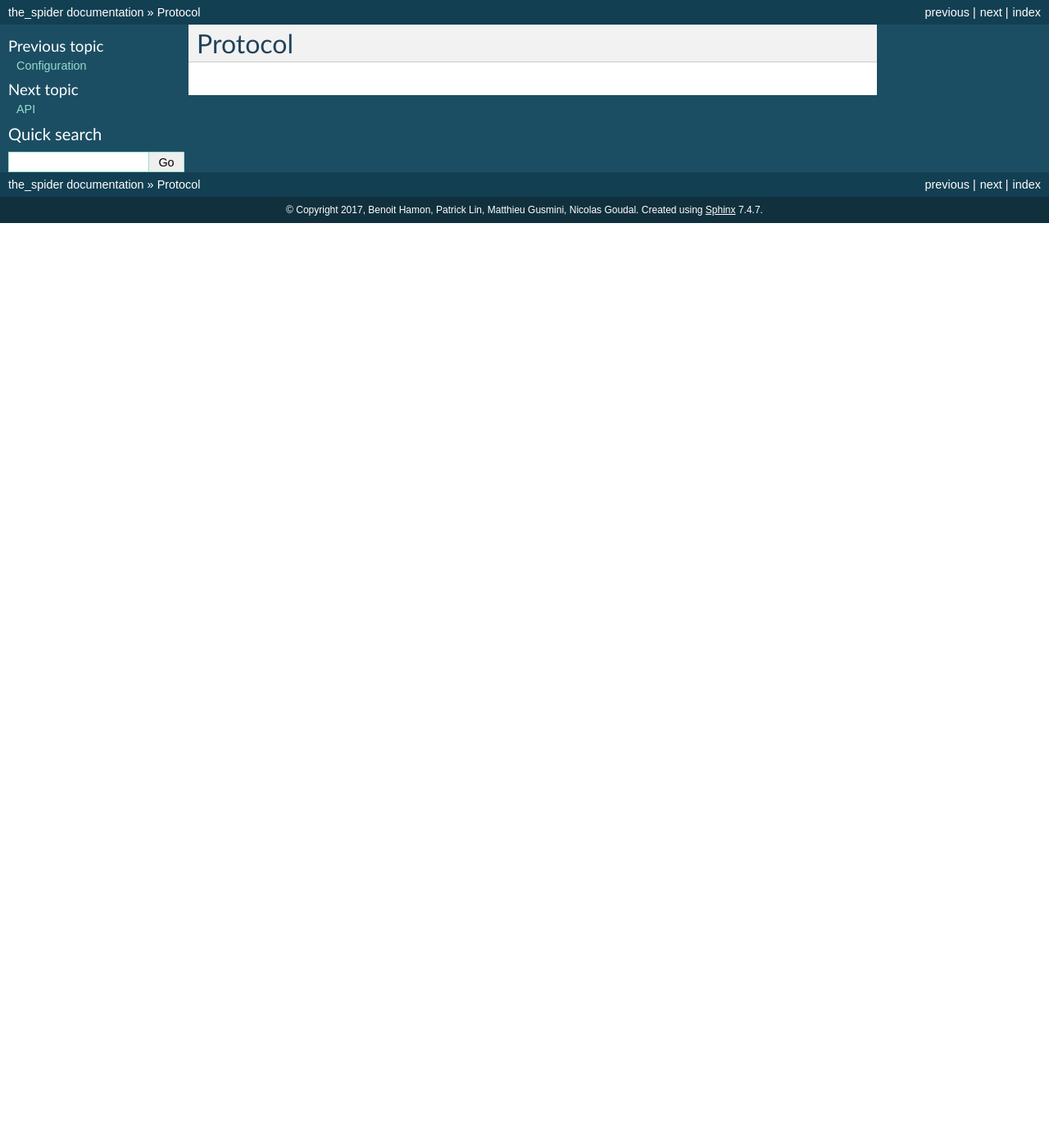
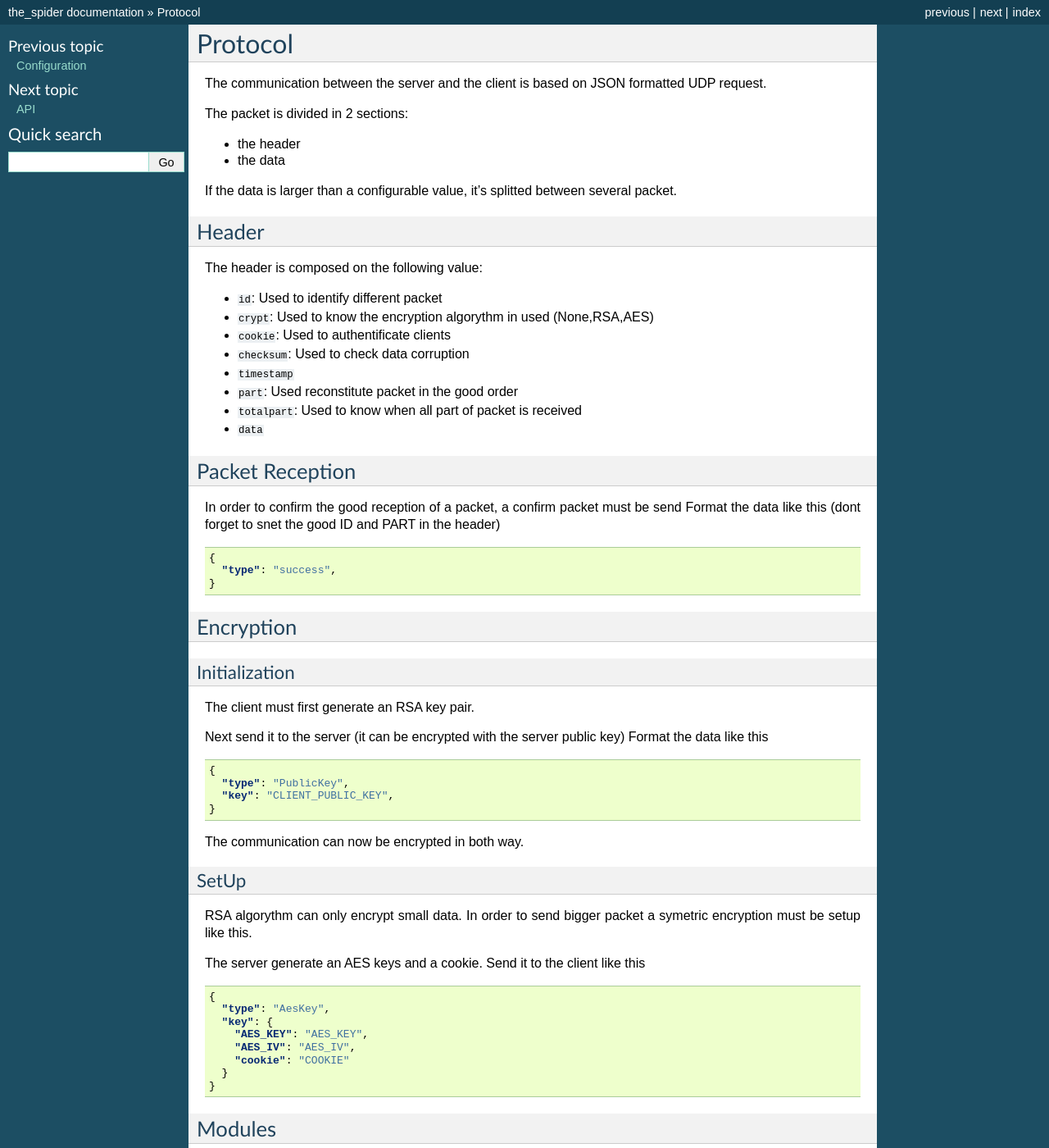
Before and after one commit to hamon-e/spider_docs, a Sphinx documentation site: the page built from docs/protocol.rst, in a window 1280 px wide and 1400 px high. Shown: the whole window at 82% size. Built offline with Sphinx 7.4.7, drawn with Linux system fonts in a browser that asks for light colours; some of the changed text lies outside the part shown.

Commit message:
WIP: protocol

```diff
--- a/docs/protocol.rst
+++ b/docs/protocol.rst
@@ -1,3 +1,117 @@
 ========
 Protocol
 ========
+
+The communication between the server and the client is based on JSON formatted UDP request.
+
+The packet is divided in 2 sections:
+
+* the header
+* the data
+
+If the data is larger than a configurable value, it's splitted between several packet.
+
+------
+Header
+------
+
+The header is composed on the following value:
+
+* ``id``: Used to identify different packet
+* ``crypt``: Used to know the encryption algorythm in used (None,RSA,AES)
+* ``cookie``: Used to authentificate clients
+* ``checksum``: Used to check data corruption
+* ``timestamp``
+* ``part``: Used reconstitute packet in the good order
+* ``totalpart``: Used to know when all part of packet is received
+* ``data``
+
+
+-----------------
+Packet Reception
+-----------------
+
+In order to confirm the good reception of a packet, a confirm packet must be send
+Format the data like this (dont forget to snet the good ID and PART in the header)
+
+.. code-block:: json
+
+    {
+      "type": "success",
+    }
+
+----------
+Encryption
+----------
+
+""""""""""""""
+Initialization
+""""""""""""""
+
+The client must first generate an RSA key pair.
+
+Next send it to the server (it can be encrypted with the server public key)
+Format the data like this
+
+.. code-block:: json
+
+    {
+      "type": "PublicKey",
+      "key": "CLIENT_PUBLIC_KEY",
+    }
+
+The communication can now be encrypted in both way.
+
+""""""""""""
+SetUp
+""""""""""""
+
+RSA algorythm can only encrypt small data.
+In order to send bigger packet a symetric encryption must be setup like this.
+
+The server generate an AES keys and a cookie.
+Send it to the client like this
+
+.. code-block:: json
+
+    {
+      "type": "AesKey",
+      "key": {
+        "AES_KEY": "AES_KEY",
+        "AES_IV": "AES_IV",
+        "cookie": "COOKIE"
+      }
+    }
+
+-------
+Modules
+-------
+
+""""""
+Deploy
+""""""
+
+The server can deploy modules into the client like this
+
+.. code-block:: json
+
+    {
+      "type": "Upload",
+      "lib": "MODULE_CONTENT"
+    }
+
+""""""
+Orders
+""""""
+
+The server can send orders to client like this
+
+.. code-block:: json
+
+    {
+      "type": "Order",
+      "order": {
+        "key": "ORDER_KEY",
+        "value": "ORDER_VALUE",
+      }
+    }
```
